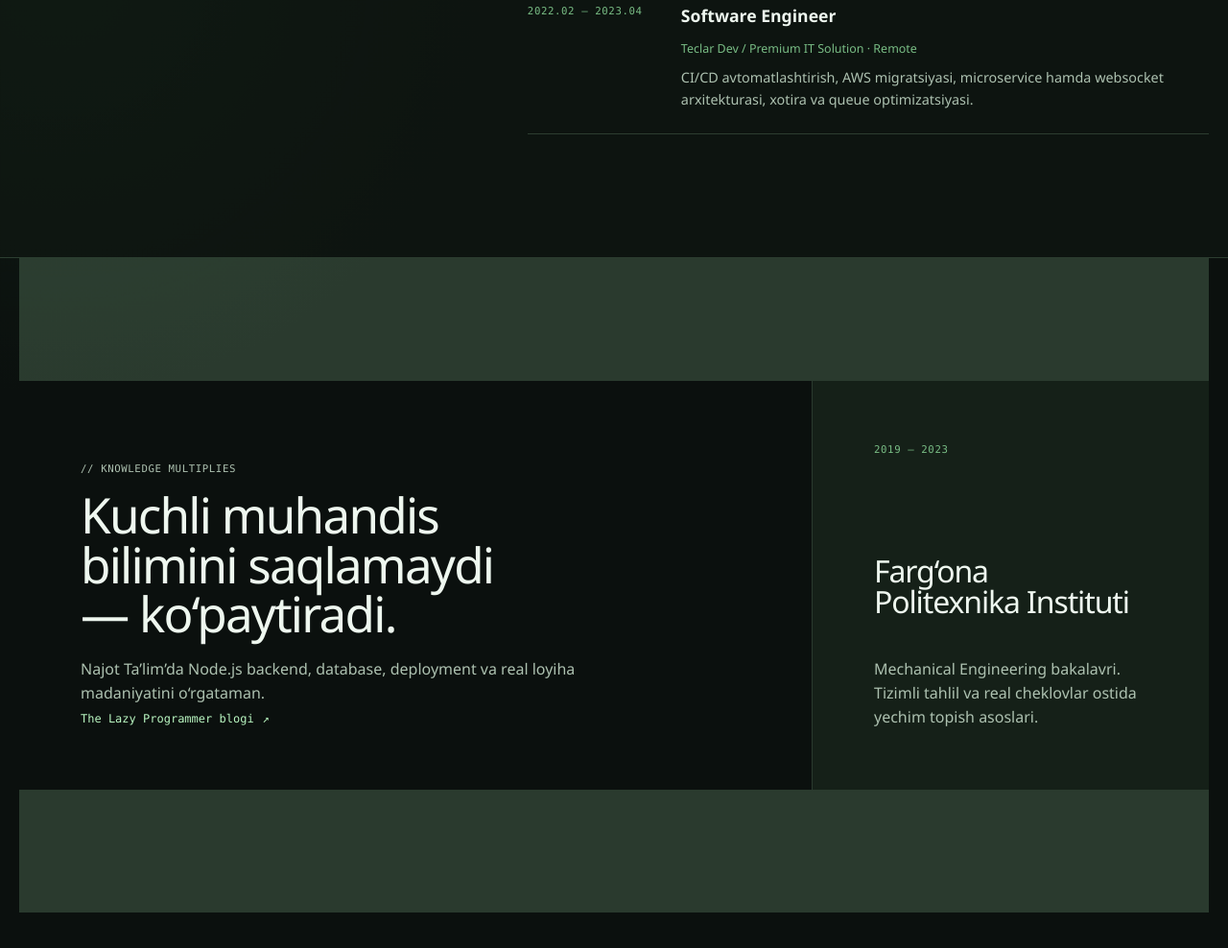
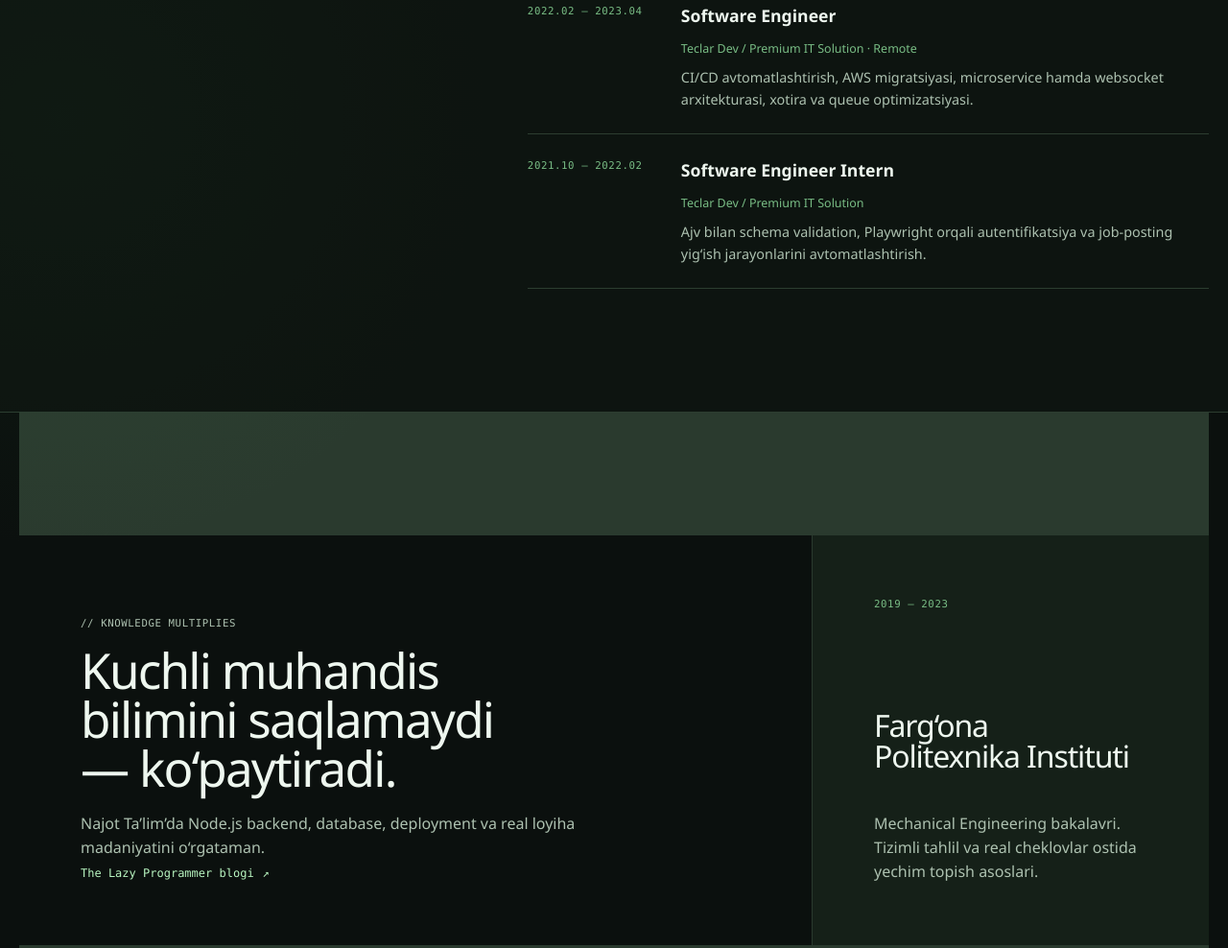
Before and after one commit to xam1dullo/xamidullo.uz, an Astro site: page / in a window 1280 px wide. Shown: the part 3517-4505 px from the top of the page at 96% size. Built offline with nearby package versions, Linux system fonts and the light colour scheme; Astro itself is replaced by a stand-in of ours.

Commit message:
Restore portfolio history and links

```diff
--- a/src/pages/index.astro
+++ b/src/pages/index.astro
@@ -63,6 +63,13 @@ const experience = [
     company: "Teclar Dev / Premium IT Solution · Remote",
     detail:
       "CI/CD avtomatlashtirish, AWS migratsiyasi, microservice hamda websocket arxitekturasi, xotira va queue optimizatsiyasi.",
+  },
+  {
+    period: "2021.10 — 2022.02",
+    title: "Software Engineer Intern",
+    company: "Teclar Dev / Premium IT Solution",
+    detail:
+      "Ajv bilan schema validation, Playwright orqali autentifikatsiya va job-posting yig‘ish jarayonlarini avtomatlashtirish.",
   },
 ];
 
@@ -277,6 +284,8 @@ const personSchema = {
           <a class="button button-primary" href="https://t.me/Xamidullo_Xudoyberdiyev" target="_blank" rel="noopener noreferrer">Telegram orqali yozing <span aria-hidden="true">→</span></a>
           <a href="mailto:khkhamidullo@gmail.com">khkhamidullo@gmail.com</a>
           <a href="tel:+998946110066">+998 94 611 00 66</a>
+          <a href="https://www.linkedin.com/in/xam1dullo/" target="_blank" rel="noopener noreferrer">LinkedIn</a>
+          <a href="https://github.com/xam1dullo" target="_blank" rel="noopener noreferrer">GitHub</a>
           <span>Toshkent, O‘zbekiston</span>
         </address>
       </div>
```
